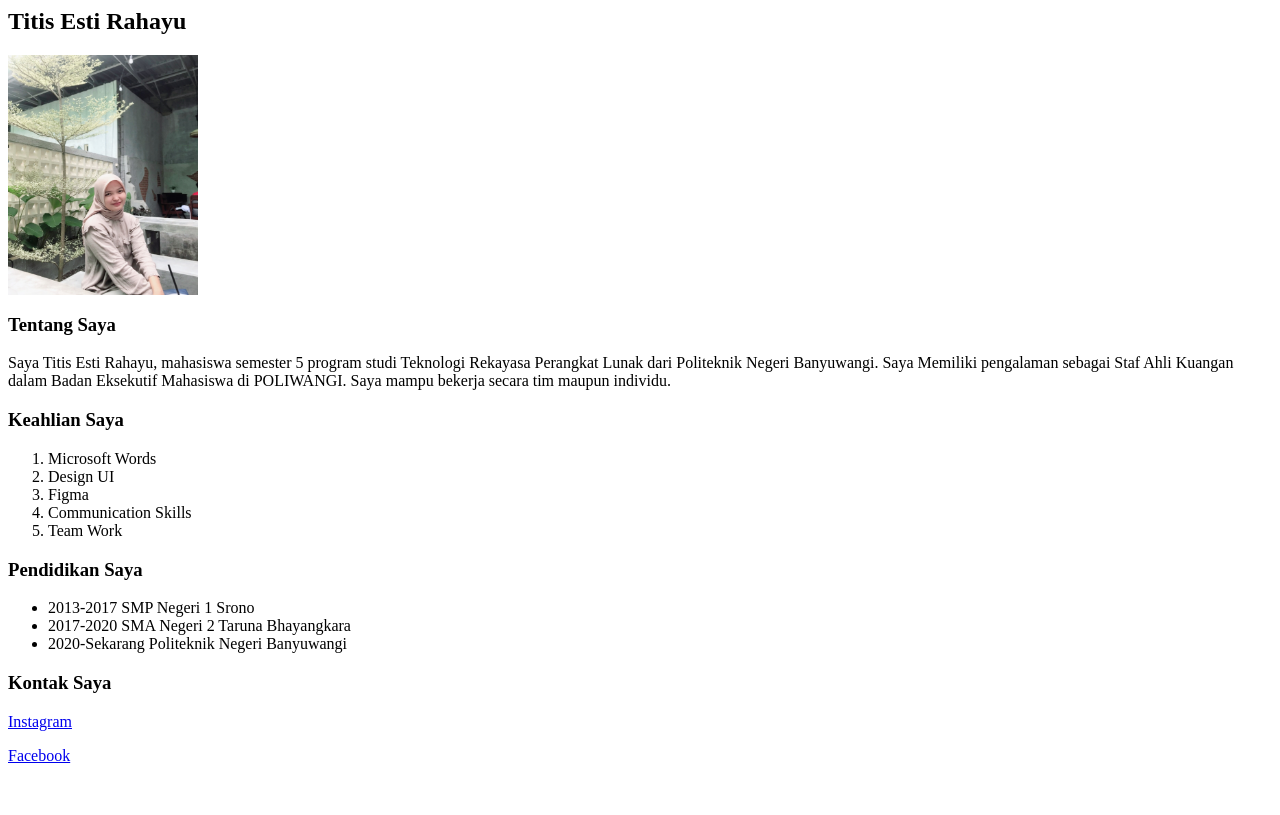
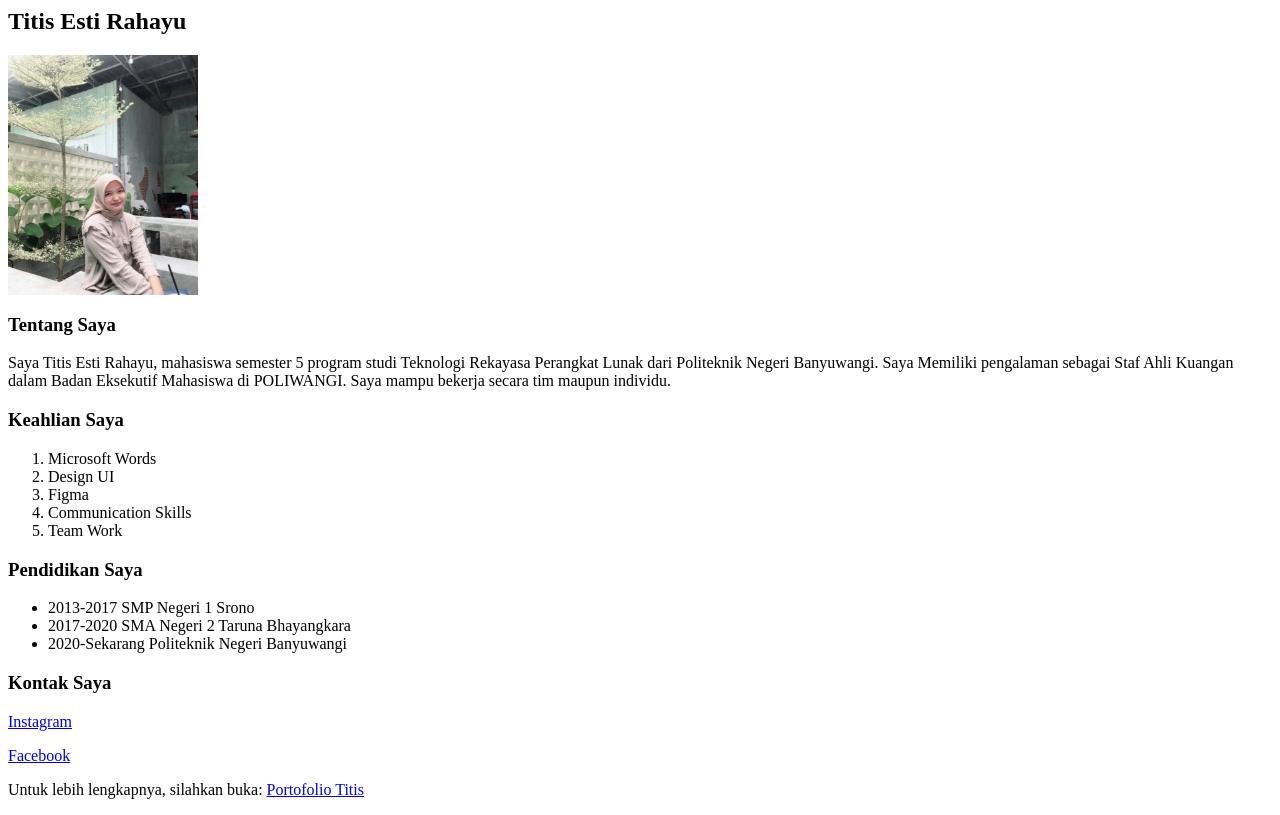
Before and after one commit to titisesti/web-basic-seal, a plain HTML site: page biodata.html in a window 1280 px wide. Drawn offline with Linux system fonts and the light colour scheme.

Commit message:
add file biodata.html

```diff
--- a/biodata.html
+++ b/biodata.html
@@ -24,7 +24,9 @@
         <p><a href="https://www.instagram.com/titisesti_/">Instagram</a></p>
         <p><a href="https://www.facebook.com/titis.e.rahyu">Facebook</a></p>
 
-        <a href="file"></a>
+        <p>Untuk lebih lengkapnya, silahkan buka:
+            <a href="portofolio.html">Portofolio Titis</a>
+        </p>
 
     </body>
 </html>
```
